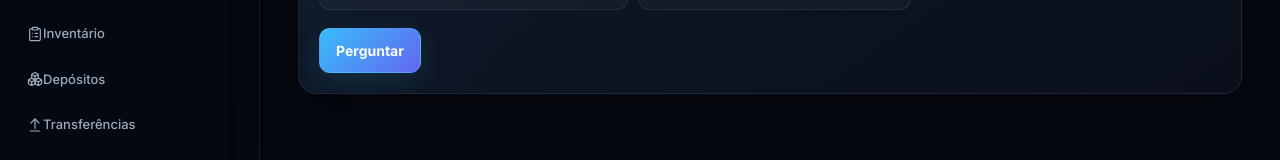
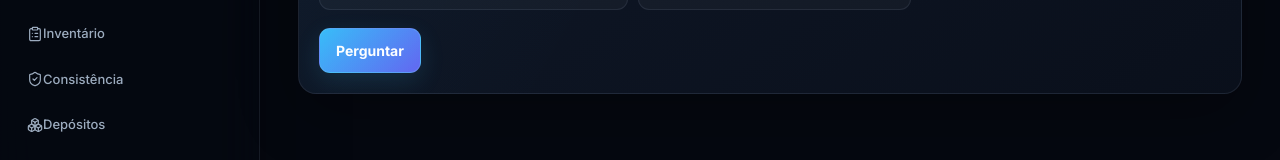
Before and after one commit to atomic-cod/stockflow, a Next.js app: page /ia in a window 1280 px wide. Shown: the part 451-611 px from the top of the page. Built offline with nearby package versions, Linux system fonts and the light colour scheme.

Commit message:
feat(navigation): add stock consistency

```diff
--- a/src/components/sidebar.tsx
+++ b/src/components/sidebar.tsx
@@ -2,11 +2,11 @@
 import Link from "next/link";
 import { createClient } from "@/lib/supabase/client";
 import { usePathname,useRouter } from "next/navigation";
-import { Activity,AlertTriangle,BarChart3,Boxes,BrainCircuit,ClipboardList,Database,FileDown,FolderKanban,LayoutDashboard,LogOut,Package,ScanBarcode,Settings2,ShoppingCart,Truck,Users,UserRound,ArrowDownToLine,ArrowUpFromLine } from "lucide-react";
+import { Activity,AlertTriangle,BarChart3,Boxes,BrainCircuit,ClipboardList,Database,FileDown,FolderKanban,LayoutDashboard,LogOut,Package,ScanBarcode,Settings2,ShoppingCart,Truck,Users,UserRound,ArrowDownToLine,ArrowUpFromLine,ShieldCheck } from "lucide-react";
 const items=[
  ["Dashboard","/dashboard",LayoutDashboard],["Produtos","/produtos",Package],["Scanner","/scanner",ScanBarcode],
  ["Categorias","/categorias",FolderKanban],["Compras","/compras",ShoppingCart],["Vendas","/vendas",Truck],
- ["Entradas","/entradas",ArrowDownToLine],["Saídas","/saidas",ArrowUpFromLine],["Inventário","/inventario",ClipboardList],
+ ["Entradas","/entradas",ArrowDownToLine],["Saídas","/saidas",ArrowUpFromLine],["Inventário","/inventario",ClipboardList],["Consistência","/inventario/consistencia",ShieldCheck],
  ["Depósitos","/depositos",Boxes],["Transferências","/transferencias",ArrowUpFromLine],["Alertas","/alertas",AlertTriangle],["Fornecedores","/fornecedores",Database],
  ["Clientes","/clientes",UserRound],["Histórico","/historico",Activity],["Relatórios","/relatorios",BarChart3],
  ["Exportar","/exportar",FileDown],["Equipe","/equipe",Users],["Assistente IA","/ia",BrainCircuit]
```
